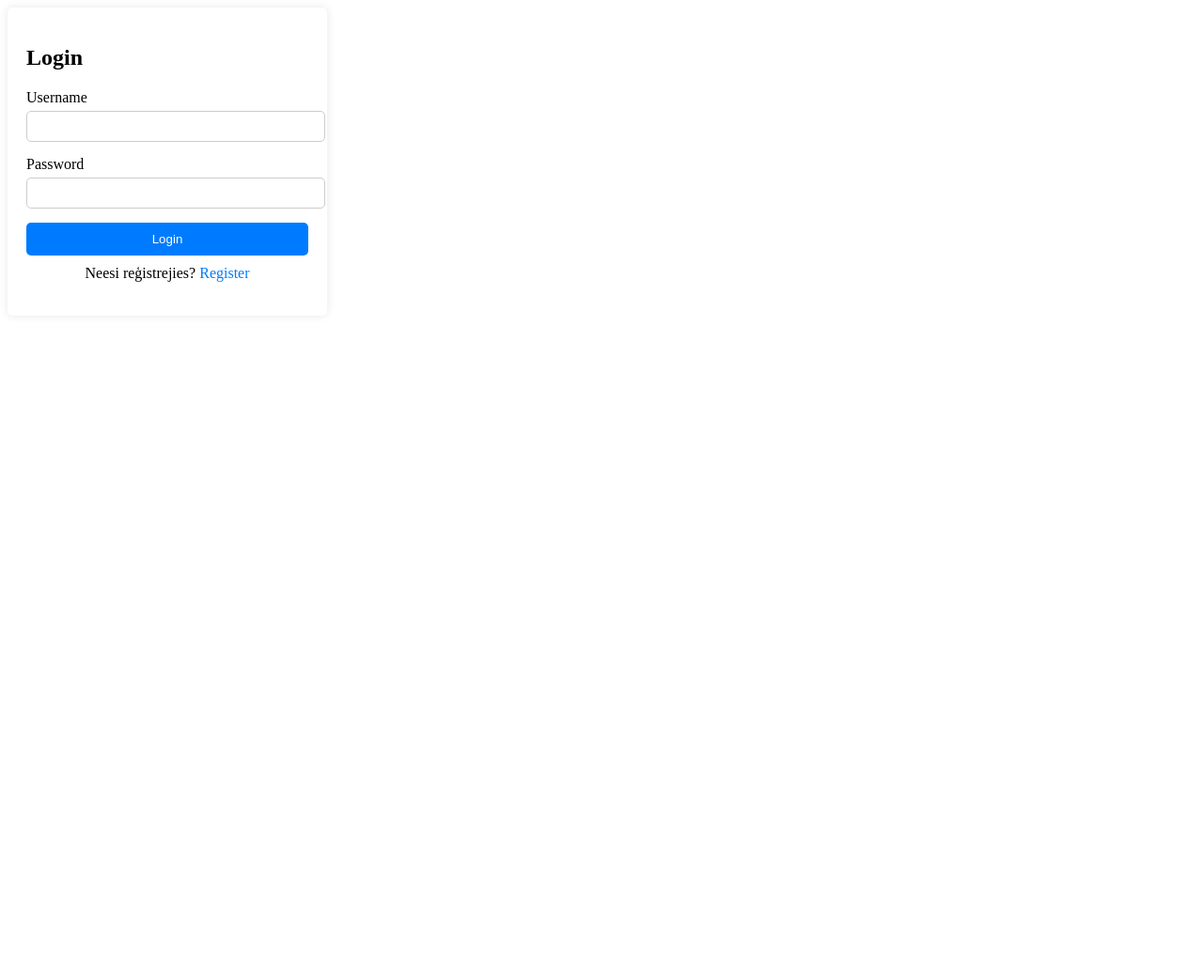
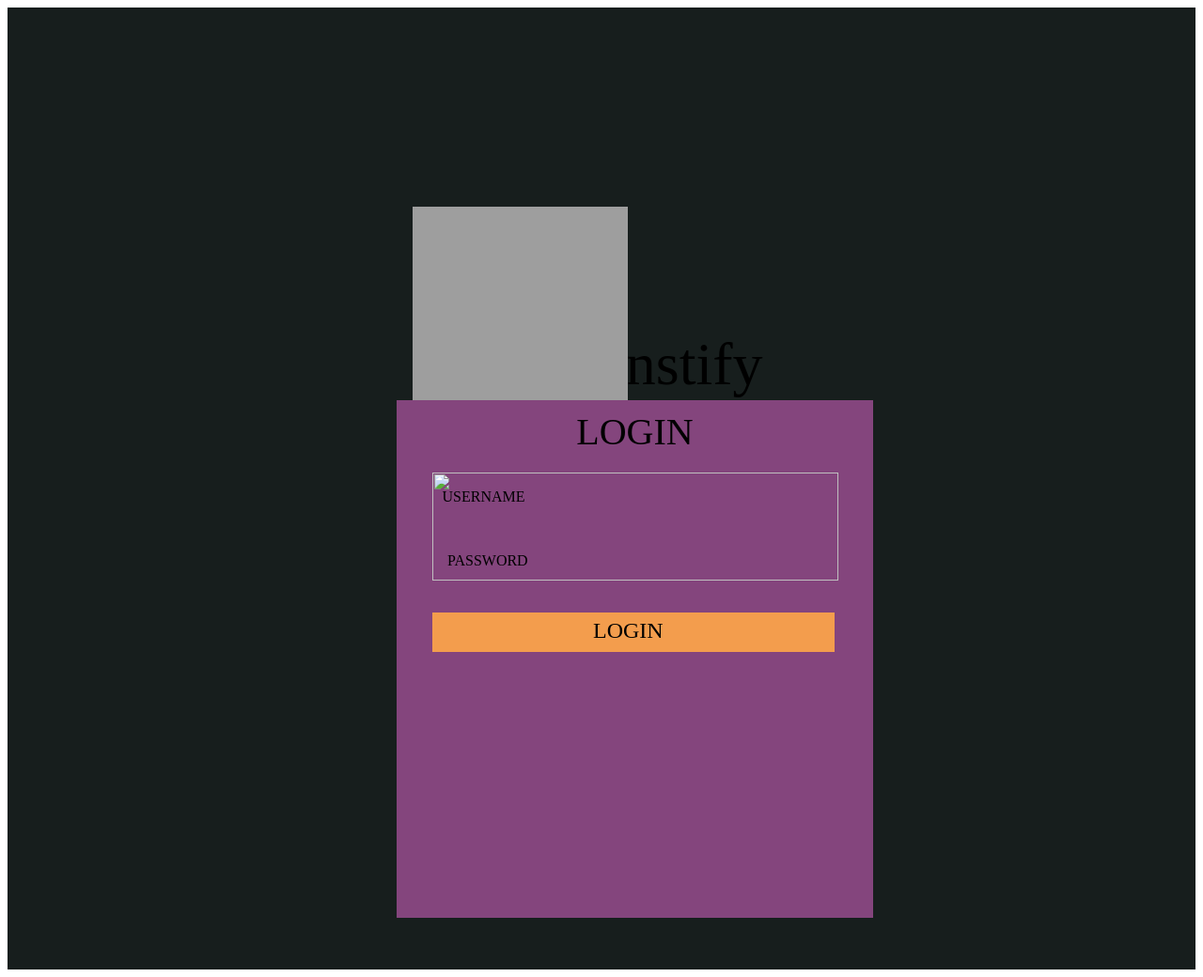
Before and after one commit to keivozazitis/instify, a Flask app: page / in a window 1280 px wide. Shown: the whole page at 94% size. Before the commit the page ends 300 px from the top, so only its background shows below. Run offline with Flask 3, Linux system fonts and the light colour scheme; grey boxes are pictures that could not be loaded.

Commit message:
Labelaitis

```diff
--- a/static/main.css
+++ b/static/main.css
@@ -115,3 +115,83 @@
   .register-form .login-link a:hover {
     text-decoration: underline;
   }
+  .instify {
+    position: absolute;
+    top: 343px;
+    left: 593px;
+    font-size: 64px;
+    display: inline-block;
+    width: 254px;
+    height: 55px;
+  }
+  .desktop-1-child {
+    position: absolute;
+    top: 418px;
+    left: 414px;
+    background-color: rgba(228, 104, 209, 0.53);
+    width: 507px;
+    height: 551px;
+  }
+  .desktop-1-item,
+  .username {
+    position: absolute;
+    top: 495px;
+    left: 452px;
+    width: 432px;
+    height: 114.5px;
+  }
+  .username {
+    top: 512px;
+    left: 414px;
+    display: inline-block;
+    width: 185px;
+    height: 22px;
+  }
+  .instify-1-icon,
+  .password {
+    position: absolute;
+    top: 580px;
+    left: 468px;
+  }
+  .instify-1-icon {
+    top: 212px;
+    left: 431px;
+    width: 229px;
+    height: 206px;
+    object-fit: cover;
+  }
+  .login {
+    position: absolute;
+    top: 428px;
+    left: 554px;
+    font-size: 40px;
+    display: inline-block;
+    width: 227px;
+    height: 106px;
+  }
+  .desktop-1-inner {
+    position: absolute;
+    top: 644px;
+    left: 452px;
+    background-color: #f39d4d;
+    width: 428px;
+    height: 42px;
+  }
+  .login1 {
+    position: absolute;
+    top: 650px;
+    left: 623px;
+    font-size: 24px;
+    color: #000;
+  }
+  .desktop-1 {
+    width: 100%;
+    position: relative;
+    background-color: #171e1d;
+    height: 1024px;
+    overflow: hidden;
+    text-align: center;
+    font-size: var(--font-size-sm);
+    color: var(--color-white);
+    font-family: var(--font-inter);
+  }
--- a/templates/index.html
+++ b/templates/index.html
@@ -1,26 +1,28 @@
 <!DOCTYPE html>
-<html lang="en">
-<head>
-    <meta charset="UTF-8">
-    <meta name="viewport" content="width=device-width, initial-scale=1.0">
-    <title>Login</title>
-    <link rel="stylesheet" href="static/main.css">
-</head>
-<body>
-    <div class="container">
-        <form action="#" method="POST" class="login-form">
-          <h2>Login</h2>
-          <div class="input-group">
-            <label for="username">Username</label>
-            <input type="text" id="username" name="username" required>
-          </div>
-          <div class="input-group">
-            <label for="password">Password</label>
-            <input type="password" id="password" name="password" required>
-          </div>
-          <button type="submit">Login</button>
-          <p class="register-link">Neesi reģistrejies? <a href="/register">Register</a></p>
-        </form>
-      </div>
-</body>
+<html>
+  <head>
+    <meta charset="utf-8" />
+    <meta name="viewport" content="initial-scale=1, width=device-width" />
+
+    <link rel="stylesheet" href="static/main.css" />
+    <link
+      rel="stylesheet"
+      href="https://fonts.googleapis.com/css2?family=Inter:wght@400&display=swap"
+    />
+  </head>
+  <body>
+    <div class="desktop-1">
+      <div class="instify">Instify</div>
+      <div class="desktop-1-child"></div>
+      <img class="desktop-1-item" alt="" src="./public/rectangle-2.svg" />
+
+      <div class="username">USERNAME</div>
+      <div class="password">PASSWORD</div>
+      <img class="instify-1-icon" alt="" src="./public/instify-1@2x.png" />
+
+      <div class="login">LOGIN</div>
+      <div class="desktop-1-inner"></div>
+      <div class="login1">LOGIN</div>
+    </div>
+  </body>
 </html>
```
Also changed, not shown: templates/public/rectangle-2.svg (added).
